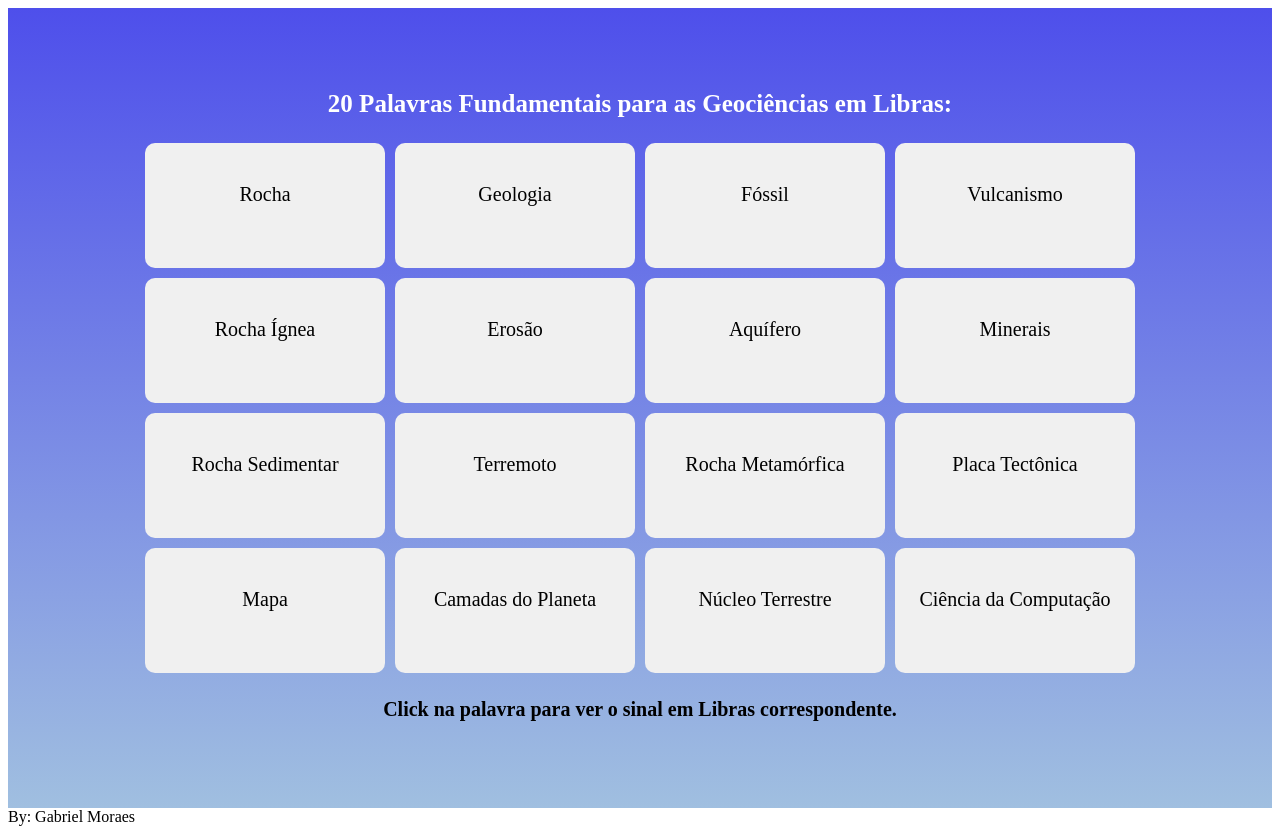
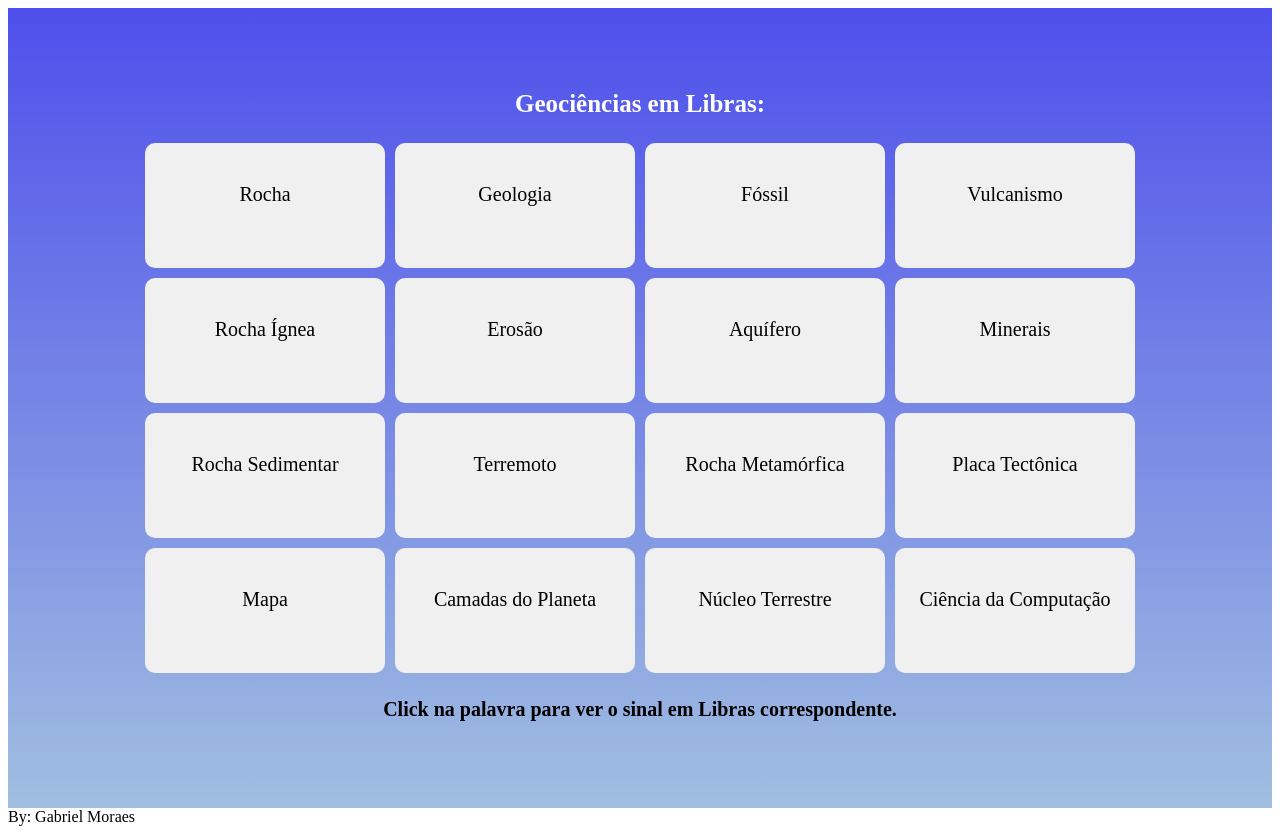
Before and after one commit to GabrielMoraeswolf/finalLibras, a React (Create React App) app: page / in a window 1280 px wide. Built offline with nearby package versions, Linux system fonts and the light colour scheme.

Commit message:
refactor title

```diff
--- a/public/index.html
+++ b/public/index.html
@@ -24,7 +24,7 @@
       work correctly both with client-side routing and a non-root public URL.
       Learn how to configure a non-root public URL by running `npm run build`.
     -->
-    <title>Palavras de Geociências em Libras</title>
+    <title> Geociências em Libras</title>
   </head>
   <body>
     <noscript>You need to enable JavaScript to run this app.</noscript>
--- a/src/App.js
+++ b/src/App.js
@@ -17,7 +17,7 @@ function App() {
   return (
     <div>
       <div className="container">
-        <h1 className="title">20 Palavras Fundamentais para as Geociências em Libras:</h1>
+        <h1 className="title"> Geociências em Libras:</h1>
         <div className="app">
           {selectedImageId === null ? (
             <SquareGrid onImageClick={handleImageClick} />
```
